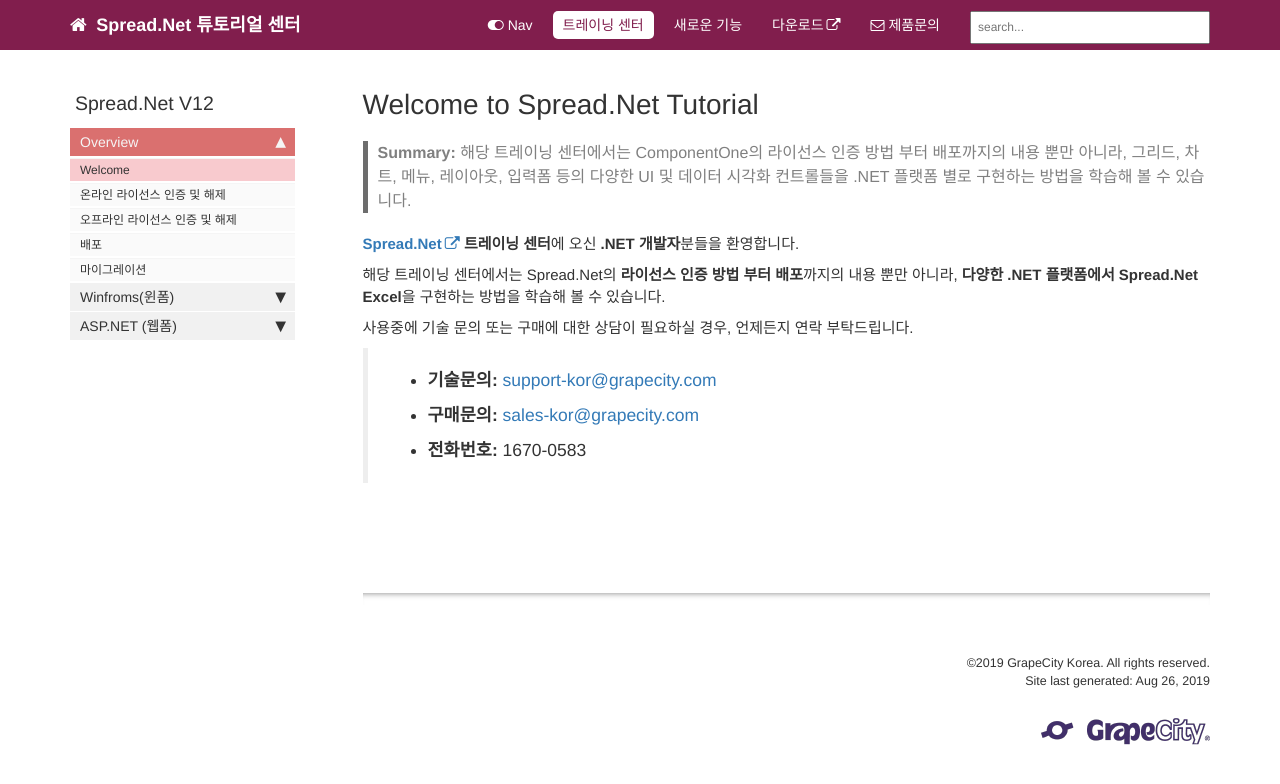
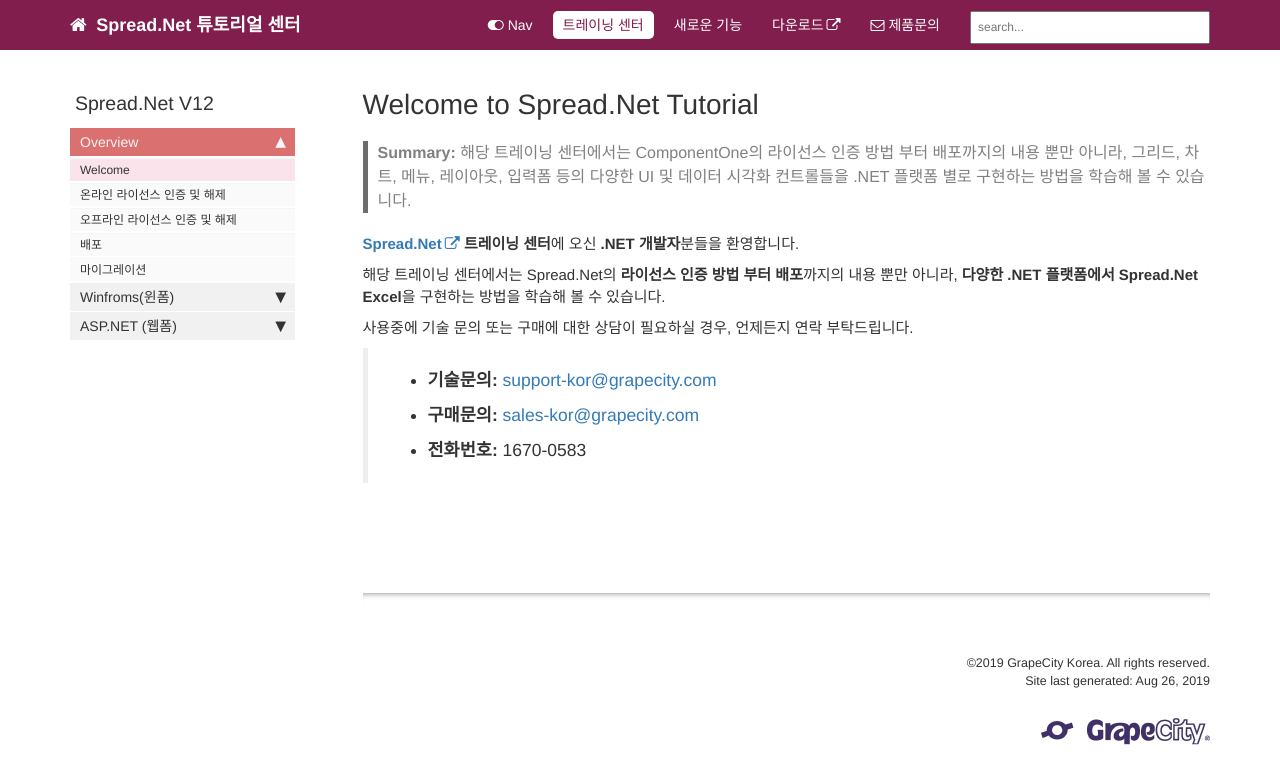
Before and after one commit to grapecity-korea/SP.NETraining.github.io, a Jekyll site: the page built from index.md, in a window 1280 px wide. Shown: the top 784 px of the page. Built offline with Jekyll 4.4.1, drawn with Linux system fonts in a browser that asks for light colours; comment, search, counter and statistics services are not loaded.

Commit message:
Update theme-gck.css

```diff
--- a/css/theme-gck.css
+++ b/css/theme-gck.css
@@ -20,7 +20,7 @@ h4 {
 }
 
 .nav li a:hover {
-  background-color: #f8cace;
+  background-color: #fbe3eb;
   color: #333;
 }
 
@@ -29,7 +29,7 @@ h4 {
 }
 
 .nav li.active li.active a{
-  background-color: #f8cace;
+  background-color: #fbe3eb;
   color: #333;
 }
 
```
